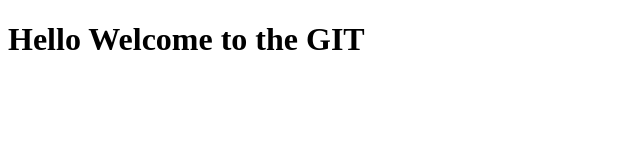
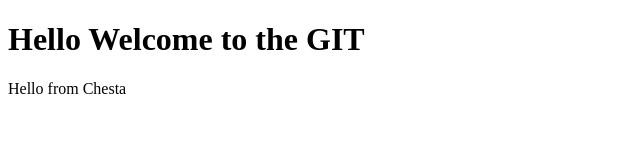
Before and after one commit to Chesta-webDev/Practice_Git, a plain HTML site: page index.html in a window 1280 px wide. Shown: the whole page, without its empty margins (0-640 px from the left). Drawn offline with Linux system fonts and the light colour scheme.

Commit message:
Added paragraph to the index.html

```diff
--- a/index.html
+++ b/index.html
@@ -7,5 +7,6 @@
 </head>
 <body>
     <h1>Hello Welcome to the GIT </h1>
+    <p>Hello from Chesta</p>
 </body>
 </html>
```
